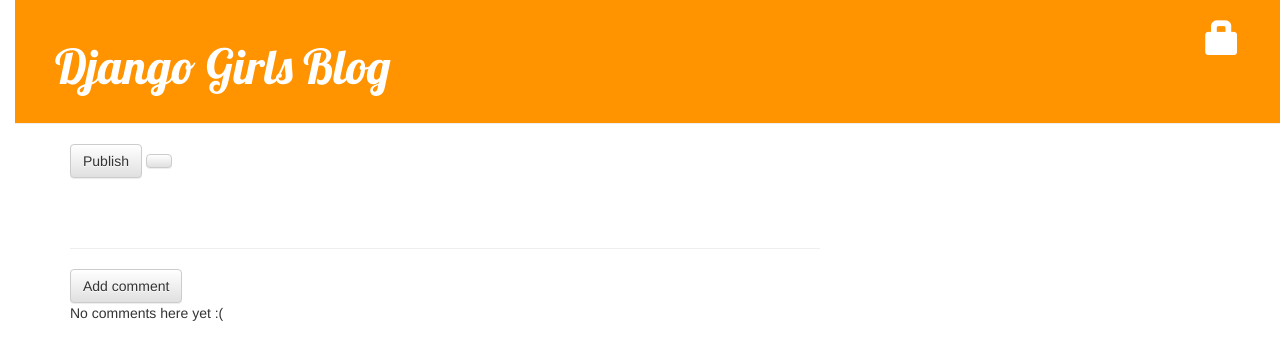
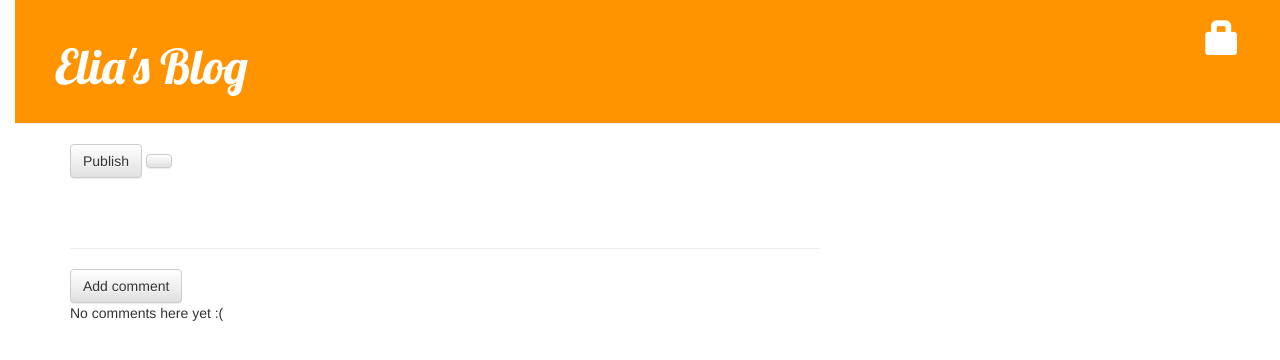
Before and after one commit to lost-kitten/my-first-blog, a Django app: template blog/templates/blog/post_detail.html in a window 1280 px wide. Shown: the top 360 px of the page. Run offline with Django 3.2, Linux system fonts and the light colour scheme; the template is opened without the code that fills it, so the values that code supplies are empty; some libraries are stand-ins or nearby versions.

Commit message:
made second migration.

```diff
--- a/blog/templates/blog/base.html
+++ b/blog/templates/blog/base.html
@@ -1,5 +1,6 @@
 {% load staticfiles %}
 <html>
+
 <head>
   <title>Elia's blog</title>
   <link rel="stylesheet" href="//maxcdn.bootstrapcdn.com/bootstrap/3.2.0/css/bootstrap.min.css">
@@ -7,6 +8,7 @@
   <link href='//fonts.googleapis.com/css?family=Lobster&subset=latin,latin-ext' rel='stylesheet' type='text/css'>
   <link rel="stylesheet" href="{% static 'css/blog.css' %}">
 </head>
+
 <body>
   <div class="page-header">
     {% if user.is_authenticated %}
@@ -16,7 +18,7 @@
     {% else %}
         <a href="{% url 'login' %}" class="top-menu"><span class="glyphicon glyphicon-lock"></span></a>
     {% endif %}
-        <h1><a href="/">Django Girls Blog</a></h1>
+    <h1><a href="/">Elia's Blog</a></h1>
   </div>
   <div class="content container">
     <div class="row">
@@ -27,4 +29,5 @@
     </div>
   </div>
 </body>
+
 </html>
```
Also changed, not shown: blog/migrations/0002_comment.py (added). Lines whose indentation alone changed are shown as unchanged.
